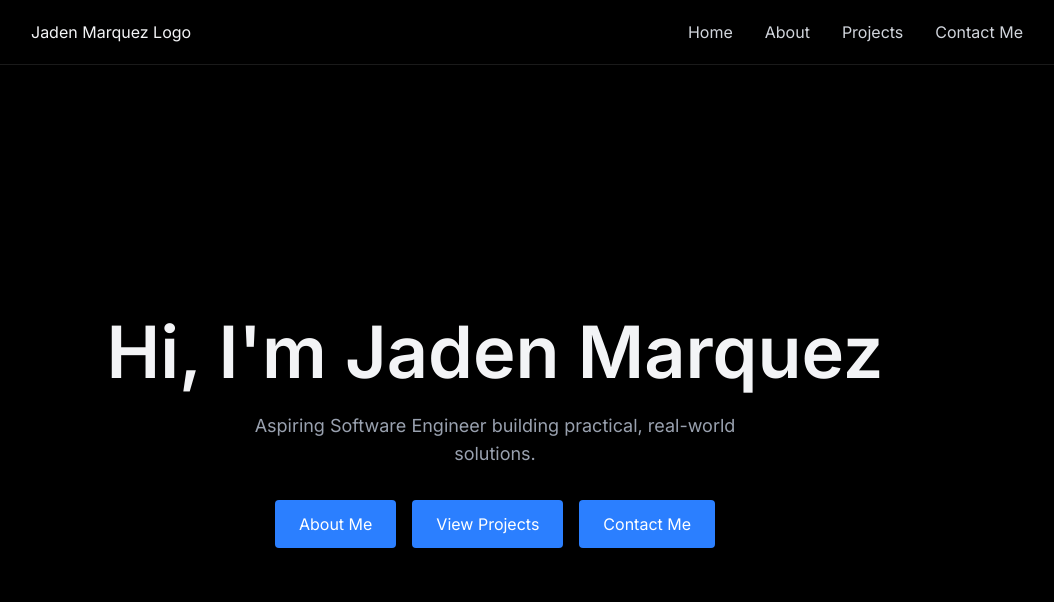
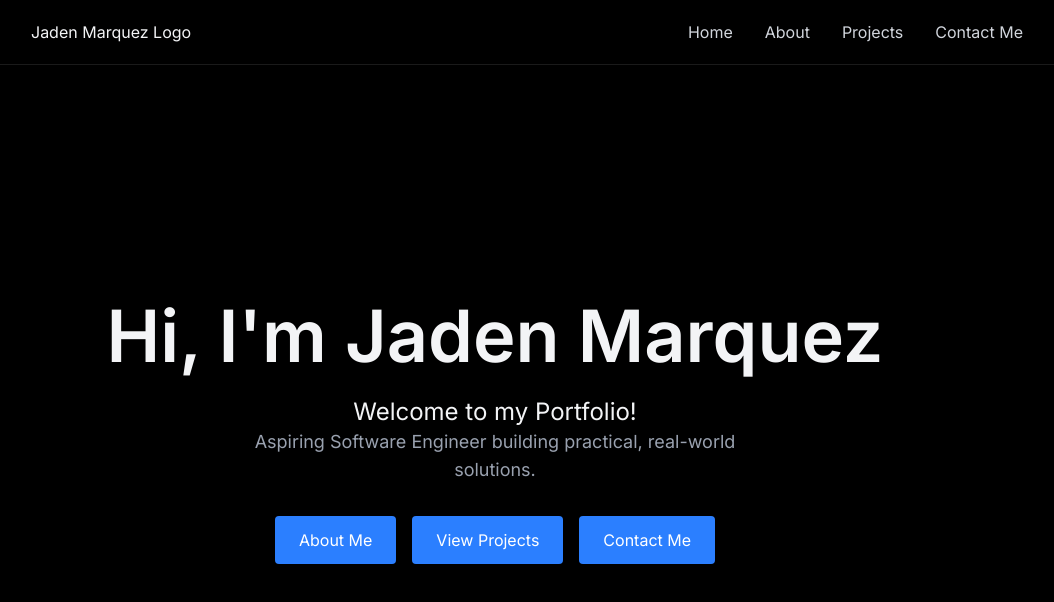
Before and after one commit to JadenM628/PortfolioProject, a React (Vite) app: page / in a window 1280 px wide. Shown: the top 602 px of the page, without its empty margins (145-1199 px from the left). Built offline with nearby package versions, Linux system fonts and the light colour scheme.

Commit message:
Updated Home Content

```diff
--- a/src/components/sections/Home.jsx
+++ b/src/components/sections/Home.jsx
@@ -4,6 +4,7 @@ export const Home = () => {
             <h1 className="text-5xl md:text-7xl font-bold mb-6  leading-right">
                 Hi, I'm Jaden Marquez
             </h1>
+            <h2 className="text-2xl">Welcome to my Portfolio!</h2>
 
             <p className="text-gray-400 text-lg mb-8 max-w-lg mx-auto">
                 Aspiring Software Engineer building practical, real-world solutions.
```
